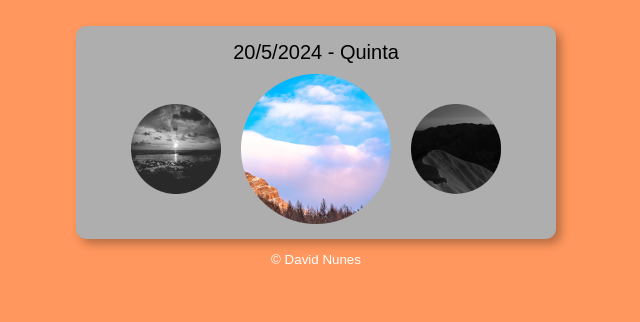
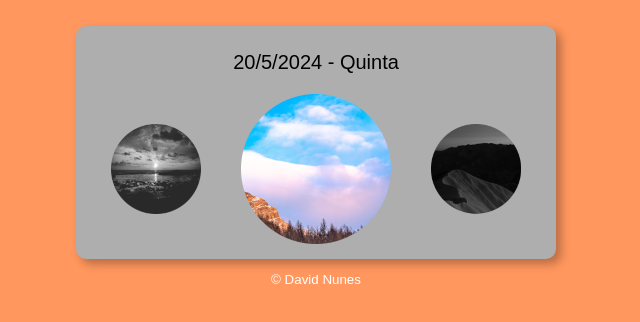
Before and after one commit to DavidNunes1/Relogio_interativo, a plain HTML site: page index.html in a window 1280 px wide. Shown: the part 80-402 px from the top of the page, without its empty margins (324-964 px from the left). Drawn offline with Linux system fonts and the light colour scheme.

Commit message:
Adição de animação nas margens

```diff
--- a/estilo.css
+++ b/estilo.css
@@ -23,19 +23,32 @@ div#msg{
     margin-top: 10px;
 }
 
-div#foto{
+div#titolo{
+    margin-block-start: 10px;
+    margin-bottom: 20px;
+}
+
+div#container{
     margin-top: 10px;
     text-align: center;
     display: flex;
     align-items: center;
     justify-content: center;
-
+    transition-property: all;
+    transition-duration: 3s;
+    transition-timing-function: ease-out;
 }
 img#imgmanha{
-    margin-right: 20px;
+    margin-right: 40px;
+    transition-property: all;
+    transition-duration: 3s;
+    transition-timing-function: ease-out;
 }
 img#imgnoite{
-    margin-left: 20px;
+    margin-left: 40px;
+    transition-property: all;
+    transition-duration: 3s;
+    transition-timing-function: ease-out;
 }
 
 footer{
--- a/index.html
+++ b/index.html
@@ -13,7 +13,7 @@
     </header>
     <section id="secssao">
       <div id="titolo"></div>
-      <div id="foto">
+      <div id="container">
         <img alt="foto de manha" id="imgmanha" />
         <img alt="foto de tarde" id="imgtarde" />
         <img alt="foto de noite" id="imgnoite" />
```
